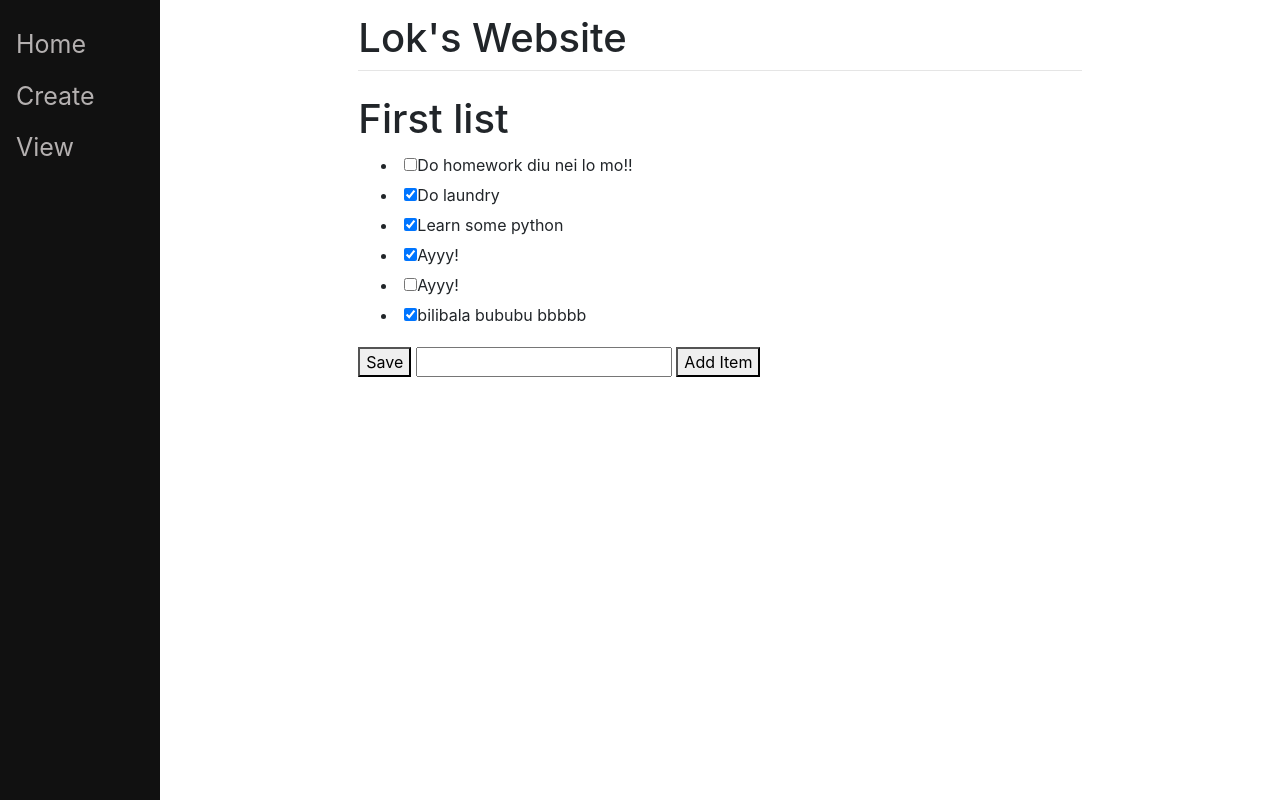
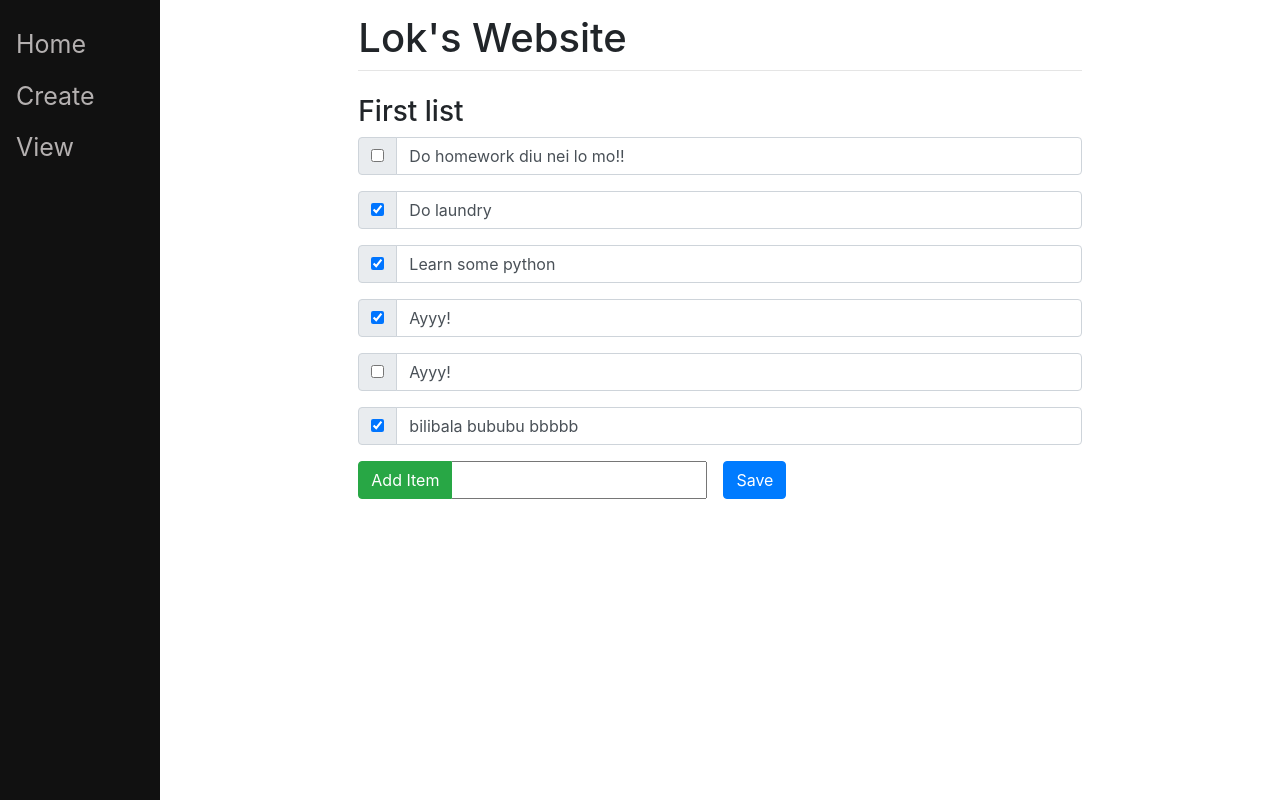
Before and after one commit to loklok12614/DjangoTutorial, a Django app: page /list/8 in a window 1280 px wide. Run offline with Django 3.2, Linux system fonts and the light colour scheme; data comes from the database, SQL or seed files in the repository; both versions use the stored data as it was after the commit; some libraries are stand-ins or nearby versions.

Commit message:
bootstrap styles for List page

```diff
--- a/mysite/main/templates/main/allList.html
+++ b/mysite/main/templates/main/allList.html
@@ -3,7 +3,7 @@
 {%block title%}Lok's Website - All Lists{%endblock%}
 
 {%block content%}
-    <h1>All To-do Lists: </h1>
+    <h3>All To-do Lists: </h3>
     <ul>
 
         {%for list in ls.all %}
--- a/mysite/main/templates/main/home.html
+++ b/mysite/main/templates/main/home.html
@@ -5,5 +5,5 @@ Lok's Website - Home
 {%endblock%}
 
 {% block content %}
-<h1>Home Page</h1>
+<h3>Home Page</h3>
 {% endblock %}
--- a/mysite/main/templates/main/list.html
+++ b/mysite/main/templates/main/list.html
@@ -3,21 +3,29 @@
 {%block title%}Lok's Website - View List{%endblock%}
 
 {%block content%}
-    <h1>{{ls.name}}</h1>
+    <h3>{{ls.name}}</h3>
     <form method="post" action="#">
         {% csrf_token %}
-        <ul class="items">
         {% for item in ls.item_set.all %}
+        <div class="input-group mb-3">
+            <div class="input-group-prepend">
+                <div class="input-group-text">
                     {% if item.complete == True %}
-                    <li><input type="checkbox", value="clicked", name="c{{item.id}}" checked>{{item.text}}</li>
-
+                        <input type="checkbox", value="clicked", name="c{{item.id}}" checked>
                     {% else %}
-                    <li><input type="checkbox", value="clicked", name="c{{item.id}}">{{item.text}}</li>
+                        <input type="checkbox", value="clicked", name="c{{item.id}}">
                     {% endif %}
+                </div>
+            </div>
+            <input type="text", value="{{item.text}}", name="t{{item.id}}", class="form-control">
+        </div>
         {% endfor %}
-        </ul>
-        <button type="submit", name="save", value="save">Save</button>
+        <div class="input-group mt-1 mb-1">
+            <div class="input-group-prepend">
+                <button type="submit", name="newItem", value="newItem" class="btn btn-success">Add Item</button>
+            </div>
             <input type="text", name="new">
-        <button type="submit", name="newItem", value="newItem">Add Item</button>
+            <button type="submit", name="save", value="save" class="btn btn-primary ml-3">Save</button>
+        </div>
     </form>
 {%endblock%}
--- a/mysite/main/views.py
+++ b/mysite/main/views.py
@@ -39,8 +39,9 @@ def list(response, id):
                     item.complete = True
                 else:
                     item.complete = False
+                item.text = response.POST.get("t" + str(item.id))
+                item.save()
 
-                item.save()
         elif response.POST.get("newItem"):
             txt = response.POST.get("new")
 
```
Also changed, not shown: mysite/db.sqlite3. Lines whose indentation alone changed are shown as unchanged.
